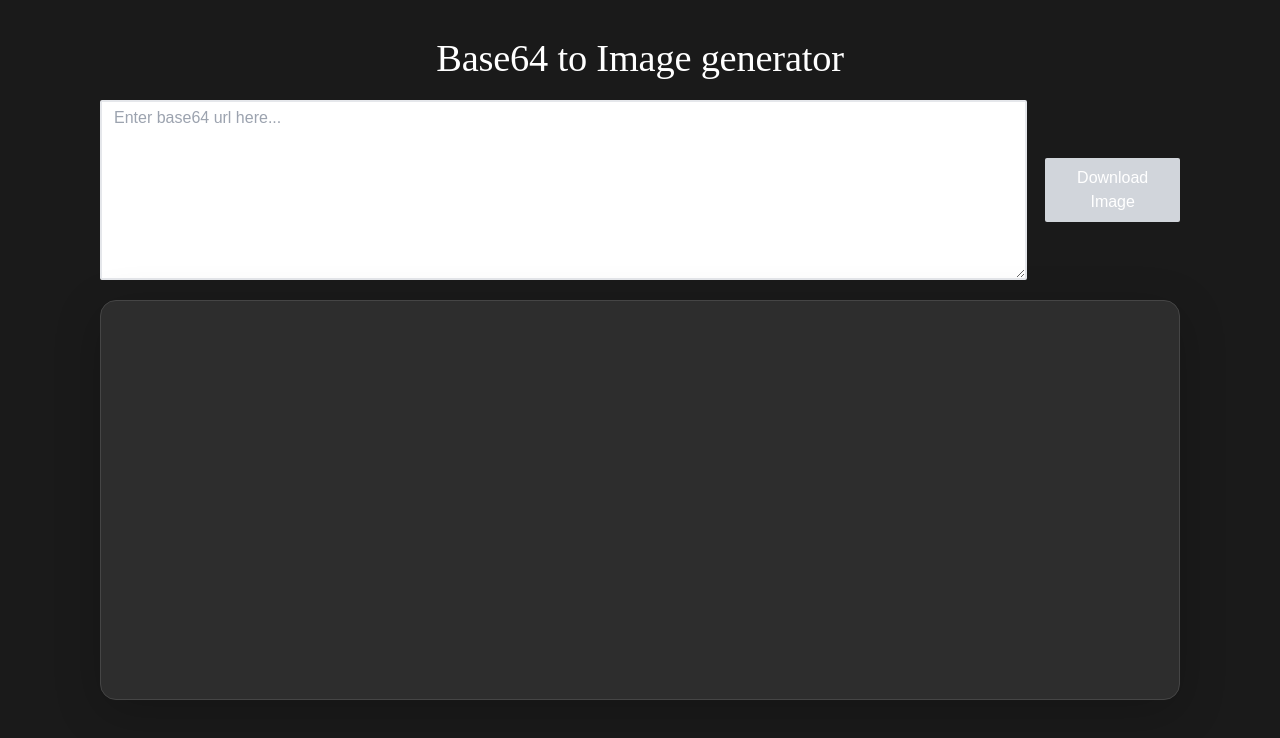
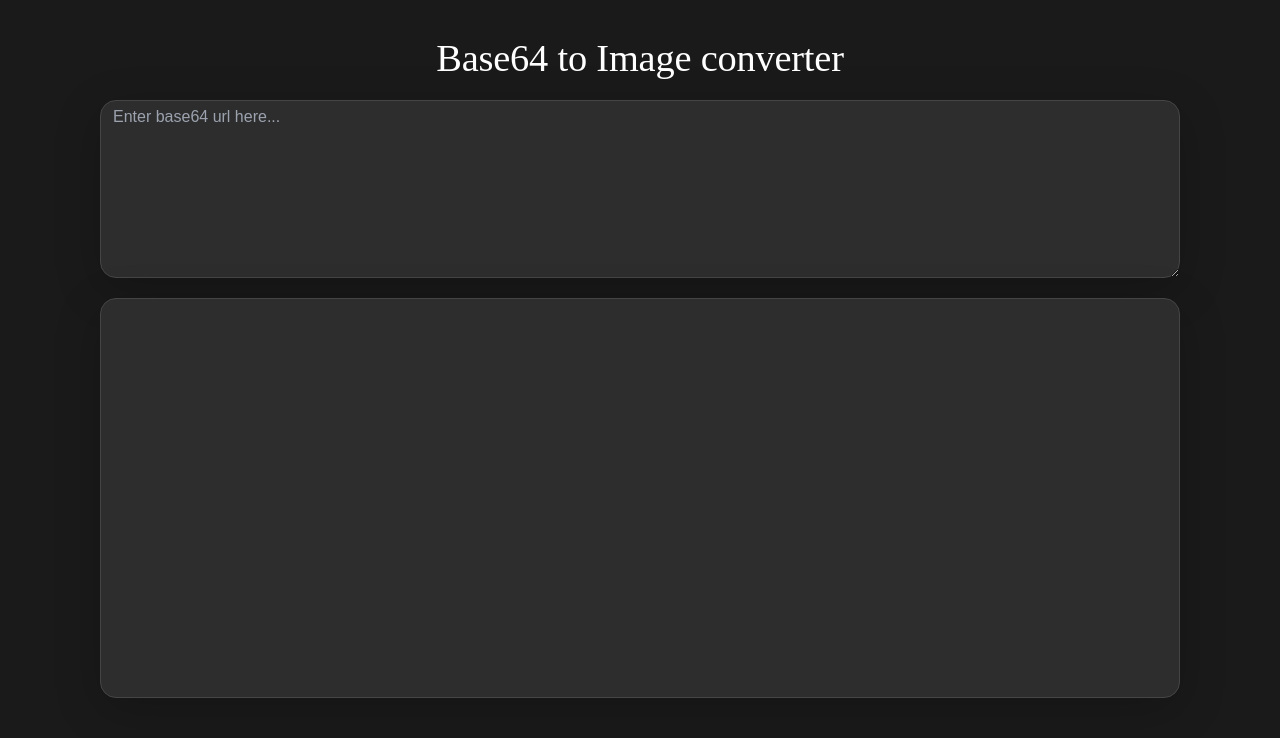
Before and after one commit to RahulThummar/base64-to-image-generator, a React (Create React App) app: page / in a window 1280 px wide. Shown: the top 738 px of the page. Built offline with nearby package versions, Linux system fonts and the light colour scheme.

Commit message:
first commit

```diff
--- a/src/components/InputForm.js
+++ b/src/components/InputForm.js
@@ -1,6 +1,5 @@
 import { useContext, useEffect, useState } from "react";
 import { InputContext } from "../App";
-import { ChromePicker } from "react-color";
 
 const InputForm = () => {
   const { getQrCode, inputValue, setInputValue } = useContext(InputContext);
@@ -31,7 +30,6 @@ const InputForm = () => {
     handleSubmit();
   }, [inputValue.url, inputValue.color]);
 
-  // Update the imageUrl whenever inputValue.url changes
   useEffect(() => {
     setImageUrl(inputValue.url);
   }, [inputValue.url]);
@@ -39,28 +37,29 @@ const InputForm = () => {
   return (
     <div className="main-container">
       <div className="content-wrapper">
-        <h2 className="mt-5">Base64 to Image generator</h2>
+        <h2 className="mt-5">Base64 to Image converter</h2>
         <div className="input-container mt-3">
           <textarea
             rows={7}
             type="url"
-            className="w-full border-2 py-1 px-3 text-gray-700 rounded-sm"
+            className="w-full border-2 py-1 px-3 text-gray-700 rounded-sm text-area"
             placeholder="Enter base64 url here..."
             value={inputValue.url}
             onChange={handleOnChange}
           />
-          <button
-            disabled={!inputValue.url}
-            onClick={handleDownloadImage}
-            className="bg-blue-400 px-4 py-2 text-white rounded-sm ml-2 hover:bg-blue-500 disabled:bg-gray-300"
-          >
-            Download Image
-          </button>
         </div>
         <div className="container mt-5">
-          <div className="main-content">
+          <div className="main-content relative">
             {imageUrl && (
-              <img src={imageUrl} alt="Preview" className="preview-image" />
+              <div className="image-container relative group">
+                <img src={imageUrl} alt="Preview" className="preview-image" />
+                <button
+                  onClick={handleDownloadImage}
+                  className="download-button absolute top-0 right-0 bg-blue-400 px-4 py-2 text-white rounded-sm hover:bg-blue-500 opacity-0 group-hover:opacity-100 transition-opacity duration-300"
+                >
+                  Download Image
+                </button>
+              </div>
             )}
           </div>
         </div>
--- a/src/index.css
+++ b/src/index.css
@@ -114,6 +114,14 @@ p {
   /* border-radius: 8px; */
 }
 
+.text-area {
+  box-shadow: 0 12px 48px 0px rgba(0, 0, 0, 0.2);
+  background: #2d2d2d;
+  border: 0.5px solid #454545;
+  border-radius: 16px;
+  color: #ffffff;
+}
+
 @media screen and (max-width: 768px) {
   .content-wrapper {
     margin-top: 20px;
```
